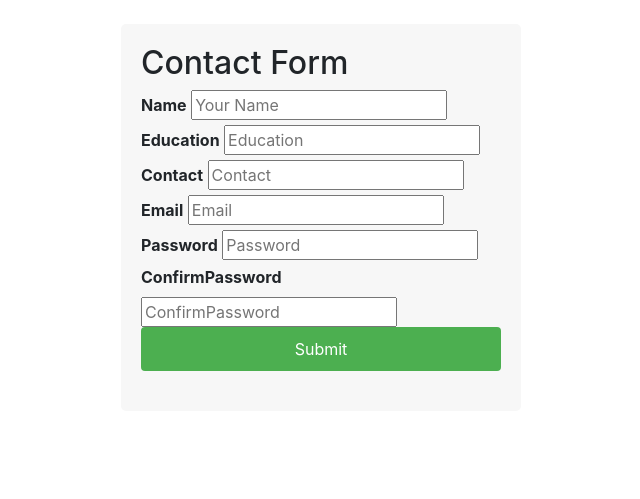
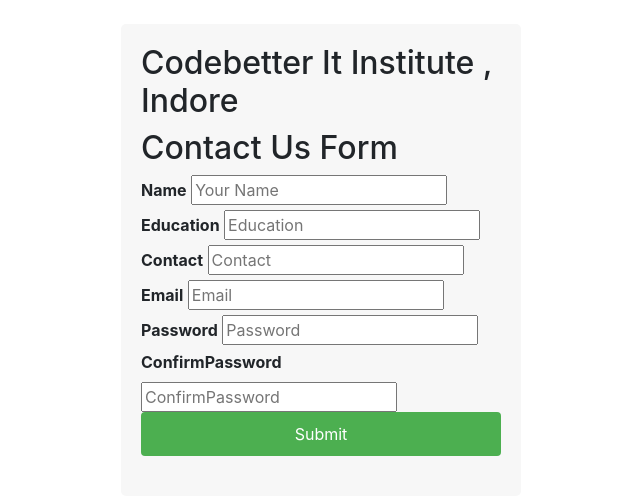
Before and after one commit to ashvinikhadsondni/html-practice-12pm, a plain HTML site: page index.html in a window 1280 px wide. Shown: the whole page, without its empty margins (319-959 px from the left). Drawn offline with nearby package versions, Linux system fonts and the light colour scheme.

Commit message:
heading change

```diff
--- a/index.html
+++ b/index.html
@@ -94,7 +94,8 @@
                 <div class="col-md-6 offset-md-3">
                     <form class="contact-form" action="https://www.gaacindore.edu.in/mailer/skilltest-register.php "
                         method="post">
-                        <h2>Contact Form</h2>
+                        <h2>Codebetter It Institute , Indore</h2>
+                        <h2>Contact Us Form</h2>
                         <div className="row">
 
                             <div className="col-lg-6 ">
```
